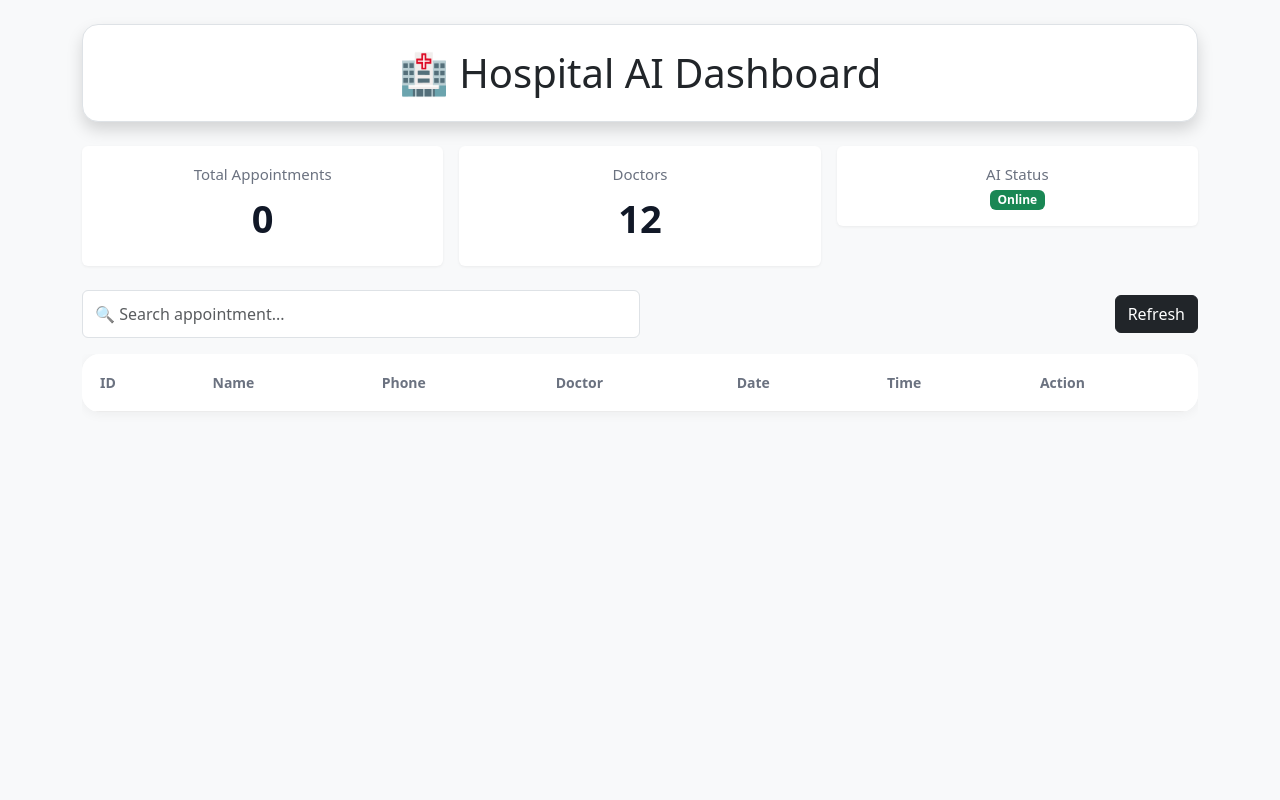
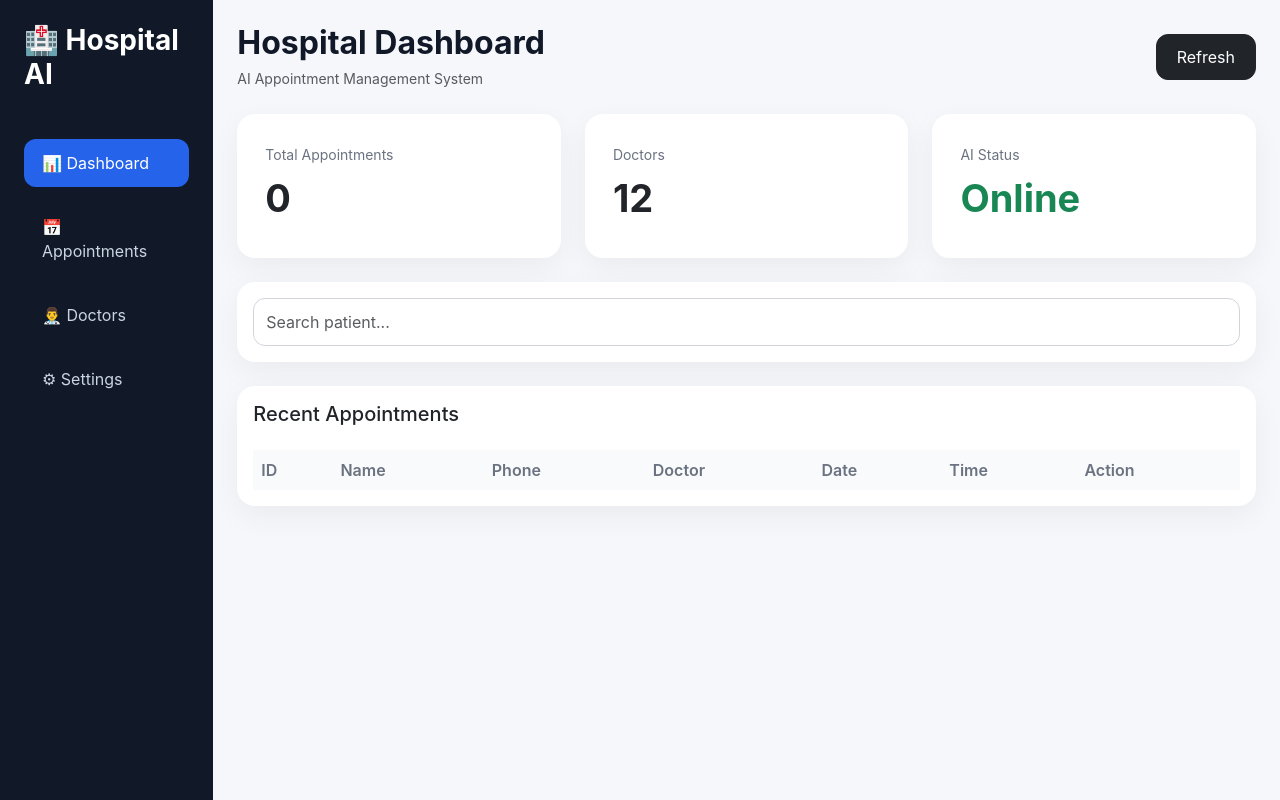
Before and after one commit to aiagentdeveloper8-design/hospital-ai-agent, a website: page public/index.html in a window 1280 px wide. Drawn offline with nearby package versions, Linux system fonts and the light colour scheme; no server answers.

Commit message:
Update dashboard UI

```diff
--- a/public/index.html
+++ b/public/index.html
@@ -4,70 +4,178 @@
 <head>
     <meta charset="UTF-8">
     <meta name="viewport" content="width=device-width, initial-scale=1.0">
+
     <title>Hospital AI Dashboard</title>
 
+    <link href="https://cdn.jsdelivr.net/npm/bootstrap@5.3.3/dist/css/bootstrap.min.css" rel="stylesheet">
     <link rel="stylesheet" href="style.css">
-    <link href="https://cdn.jsdelivr.net/npm/bootstrap@5.3.3/dist/css/bootstrap.min.css" rel="stylesheet">
 </head>
 
-<body class="bg-light">
+<body>
 
-<div class="container py-4">
+<div class="container-fluid">
 
-    <div class="bg-white rounded-4 p-4 mb-4 shadow border">
-        <h1 class="text-center mb-0">🏥 Hospital AI Dashboard</h1>
+    <div class="row">
+
+        <!-- Sidebar -->
+
+        <div class="col-lg-2 sidebar p-4">
+
+            <h3 class="logo mb-5">
+                🏥 Hospital AI
+            </h3>
+
+            <ul class="nav flex-column">
+
+                <li class="nav-item mb-3">
+                    <a class="nav-link active" href="#">
+                        📊 Dashboard
+                    </a>
+                </li>
+
+                <li class="nav-item mb-3">
+                    <a class="nav-link" href="#">
+                        📅 Appointments
+                    </a>
+                </li>
+
+                <li class="nav-item mb-3">
+                    <a class="nav-link" href="#">
+                        👨‍⚕️ Doctors
+                    </a>
+                </li>
+
+                <li class="nav-item mb-3">
+                    <a class="nav-link" href="#">
+                        ⚙ Settings
+                    </a>
+                </li>
+
+            </ul>
+
         </div>
 
-    <div class="row g-3 mb-4">
+        <!-- Main -->
+
+        <div class="col-lg-10 p-4">
+
+            <div class="d-flex justify-content-between align-items-center mb-4">
+
+                <div>
+
+                    <h2 class="fw-bold mb-1">
+                        Hospital Dashboard
+                    </h2>
+
+                    <small class="text-muted">
+                        AI Appointment Management System
+                    </small>
+
+                </div>
+
+                <button
+                    class="btn btn-dark"
+                    onclick="loadAppointments()">
+
+                    Refresh
+
+                </button>
+
+            </div>
+
+            <!-- Cards -->
+
+            <div class="row g-4 mb-4">
 
                 <div class="col-md-4">
-            <div class="card">
-                <div class="card-body text-center">
+
+                    <div class="card dashboard-card">
+
+                        <div class="card-body">
+
                             <small>Total Appointments</small>
-                    <h2 id="totalAppointments">0</h2>
-                </div>
-            </div>
-        </div>
 
-        <div class="col-md-4">
-            <div class="card">
-                <div class="card-body text-center">
-                    <small>Doctors</small>
-                    <h2>12</h2>
-                </div>
-            </div>
-        </div>
+                            <h2 id="totalAppointments">
+                                0
+                            </h2>
 
-        <div class="col-md-4">
-            <div class="card">
-                <div class="card-body text-center">
-                    <small>AI Status</small><br>
-                    <span class="badge bg-success">Online</span>
-                </div>
-            </div>
                         </div>
 
                     </div>
 
-    <div class="d-flex justify-content-between align-items-center mb-3">
+                </div>
+
+                <div class="col-md-4">
+
+                    <div class="card dashboard-card">
+
+                        <div class="card-body">
+
+                            <small>Doctors</small>
+
+                            <h2>
+                                12
+                            </h2>
+
+                        </div>
+
+                    </div>
+
+                </div>
+
+                <div class="col-md-4">
+
+                    <div class="card dashboard-card">
+
+                        <div class="card-body">
+
+                            <small>AI Status</small>
+
+                            <h2 class="text-success">
+                                Online
+                            </h2>
+
+                        </div>
+
+                    </div>
+
+                </div>
+
+            </div>
+
+            <!-- Search -->
+
+            <div class="card mb-4">
+
+                <div class="card-body">
 
                     <input
                         id="search"
-            class="form-control w-50"
-            placeholder="🔍 Search appointment...">
-
-        <button class="btn btn-dark" onclick="loadAppointments()">
-            Refresh
-        </button>
+                        class="form-control"
+                        placeholder="Search patient...">
 
                 </div>
 
+            </div>
+
+            <!-- Table -->
+
+            <div class="card">
+
+                <div class="card-body">
+
+                    <h5 class="mb-4">
+                        Recent Appointments
+                    </h5>
+
                     <div class="table-responsive">
 
-        <table class="table table-hover align-middle">
+                        <table class="table align-middle">
 
                             <thead>
+
                                 <tr>
+
                                     <th>ID</th>
                                     <th>Name</th>
                                     <th>Phone</th>
@@ -75,7 +183,9 @@
                                     <th>Date</th>
                                     <th>Time</th>
                                     <th>Action</th>
+
                                 </tr>
+
                             </thead>
 
                             <tbody id="appointmentsTable">
@@ -88,6 +198,14 @@
 
                 </div>
 
+            </div>
+
+        </div>
+
+    </div>
+
+</div>
+
 <script src="script.js"></script>
 
 </body>
--- a/public/style.css
+++ b/public/style.css
@@ -5,132 +5,129 @@
 }
 
 body{
-    background:#f5f5f7;
-    font-family:Inter,-apple-system,BlinkMacSystemFont,"Segoe UI",Roboto,sans-serif;
+    background:#f5f7fb;
+    font-family:Inter,-apple-system,BlinkMacSystemFont,"Segoe UI",sans-serif;
     color:#111827;
 }
 
-.container{
-    max-width:1400px;
+/* Sidebar */
+
+.sidebar{
+    min-height:100vh;
+    background:#111827;
+    color:#fff;
 }
 
-.card{
-    border:none!important;
-    border-radius:18px;
-    background:#ffffff;
-    transition:.3s;
-    box-shadow:0 1px 3px rgba(0,0,0,.06);
+.logo{
+    font-size:28px;
+    font-weight:700;
 }
 
-.card:hover{
-    transform:translateY(-3px);
-    box-shadow:0 12px 30px rgba(0,0,0,.08);
+.sidebar .nav-link{
+    color:#cbd5e1;
+    padding:12px 18px;
+    border-radius:12px;
+    transition:.25s;
 }
 
-.card h2{
+.sidebar .nav-link:hover{
+    background:#1f2937;
+    color:#fff;
+}
+
+.sidebar .nav-link.active{
+    background:#2563eb;
+    color:#fff;
+}
+
+/* Cards */
+
+.dashboard-card{
+    border:none;
+    border-radius:18px;
+    background:#fff;
+    box-shadow:0 10px 30px rgba(0,0,0,.05);
+    transition:.3s;
+}
+
+.dashboard-card:hover{
+    transform:translateY(-4px);
+}
+
+.dashboard-card .card-body{
+    padding:28px;
+}
+
+.dashboard-card small{
+    color:#6b7280;
+    font-size:14px;
+}
+
+.dashboard-card h2{
+    margin-top:10px;
     font-size:38px;
     font-weight:700;
-    color:#111827;
-    margin-top:10px;
 }
 
-.card small{
-    color:#6b7280;
-    font-size:15px;
-}
+/* Table */
 
 .table{
-    background:#fff;
-    border-radius:18px;
-    overflow:hidden;
-    box-shadow:0 2px 12px rgba(0,0,0,.05);
+    margin:0;
 }
 
 .table thead th{
-    background:#ffffff!important;
+    background:#f8fafc;
+    border:none;
     color:#6b7280;
-    font-size:14px;
     font-weight:600;
-    border-bottom:1px solid #ececec;
-    padding:18px;
 }
 
 .table td{
     padding:18px;
-    border-color:#f2f2f2;
-    font-size:15px;
-}
-
-.table tbody tr{
-    transition:.2s;
+    vertical-align:middle;
 }
 
 .table tbody tr:hover{
-    background:#fafafa;
+    background:#f9fafb;
 }
+
+/* Search */
+
+.form-control{
+    border-radius:12px;
+    height:48px;
+    border:1px solid #d1d5db;
+}
+
+.form-control:focus{
+    box-shadow:none;
+    border-color:#2563eb;
+}
+
+/* Buttons */
 
 .btn-dark{
     border-radius:12px;
-    padding:10px 22px;
-    background:#111827;
-    border:none;
+    padding:10px 20px;
 }
 
-.btn-dark:hover{
-    background:#000;
-}
-
+.btn-warning,
 .btn-danger{
     border-radius:10px;
 }
 
-.form-control{
-    height:48px;
-    border-radius:12px;
-    border:1px solid #e5e7eb;
-    box-shadow:none!important;
+/* Card */
+
+.card{
+    border:none;
+    border-radius:18px;
+    box-shadow:0 10px 30px rgba(0,0,0,.05);
 }
 
-.form-control:focus{
-    border-color:#111827;
-}
+@media(max-width:991px){
 
-.shadow{
-    box-shadow:0 8px 25px rgba(0,0,0,.06)!important;
-}
-
-.badge{
-    border-radius:999px;
-    padding:8px 16px;
-}
-
-.bg-success{
-    background:#16a34a!important;
-}
-
-h1{
-    font-size:34px;
-    font-weight:700;
-    color:#111827;
-}
-
-.bg-white{
-    background:#fff!important;
-}
-
-.border{
-    border:1px solid #ececec!important;
-}
-
-@media(max-width:768px){
-
-    .card{
-        margin-bottom:15px;
-    }
-
-    .form-control{
-        width:100%!important;
-        margin-bottom:15px;
+    .sidebar{
+        min-height:auto;
     }
 
 }
```
Lines whose indentation alone changed are shown as unchanged.
